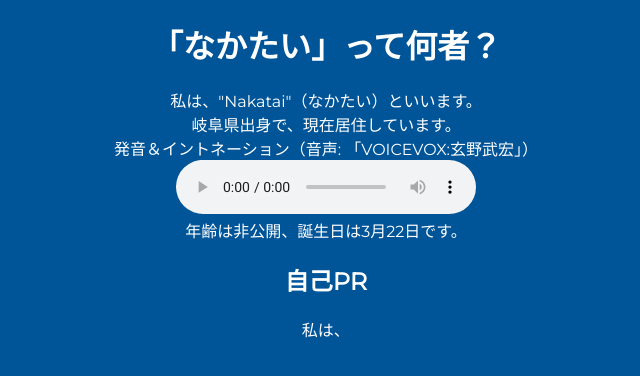
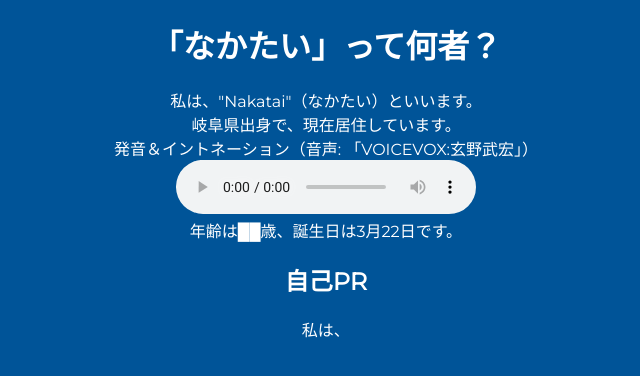
Before and after one commit to Nakatai-0322/Portfolio, a Vue app: page /about in a window 1280 px wide. Shown: the top 376 px of the page, without its empty margins (314-954 px from the left). Built offline with nearby package versions, Linux system fonts and the light colour scheme.

Commit message:
Update AboutDesc.vue

```diff
--- a/src/components/AboutDesc.vue
+++ b/src/components/AboutDesc.vue
@@ -4,7 +4,7 @@
 	岐阜県出身で、現在居住しています。<br>
 	発音＆イントネーション（音声: 「VOICEVOX:玄野武宏」）<br>
     <audio controls src="https://cdn.nakatai.ga/audio/howtosaynkt.wav"></audio><br>
-	年齢は非公開、誕生日は3月22日です。
+	年齢は██歳、誕生日は3月22日です。
 	<h2>
 		自己PR
 	</h2>
```
